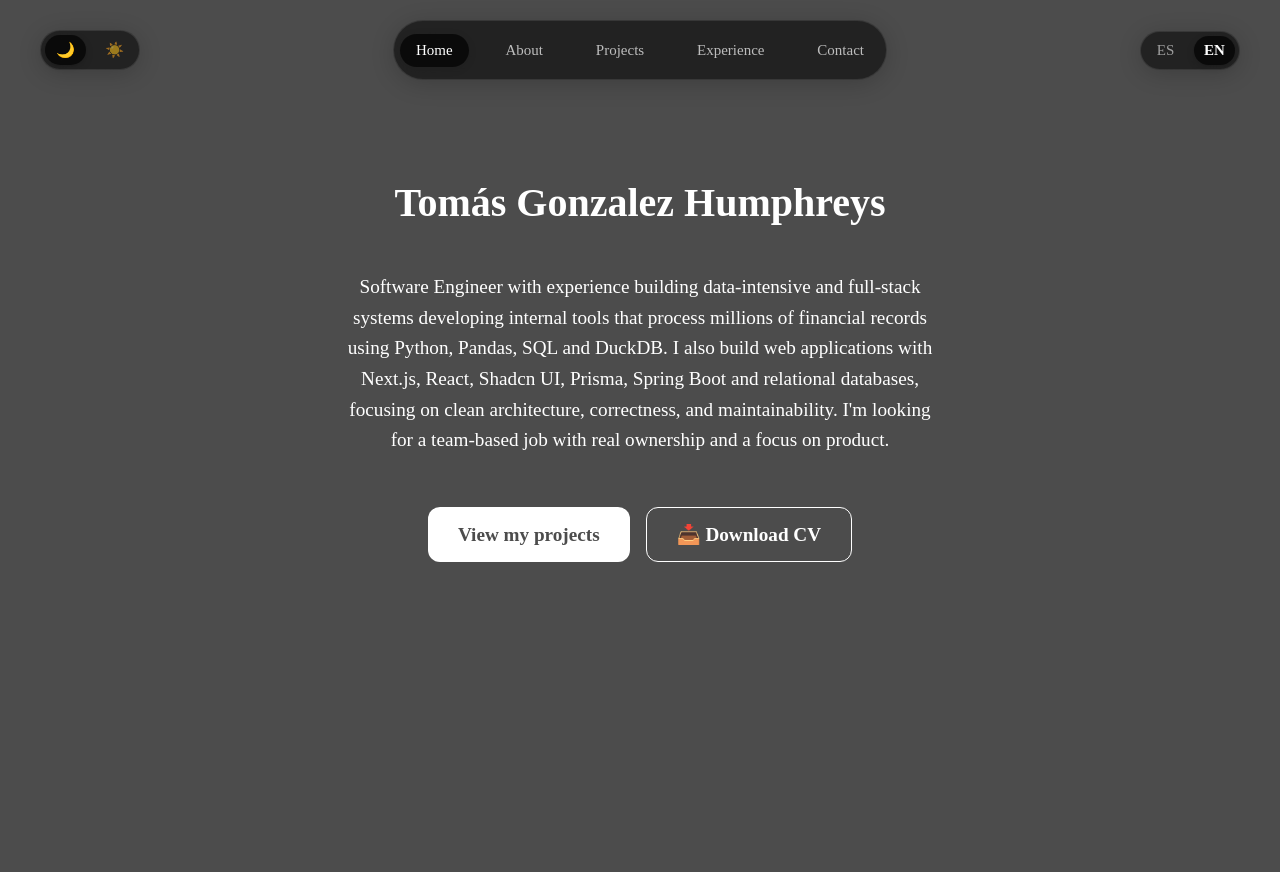
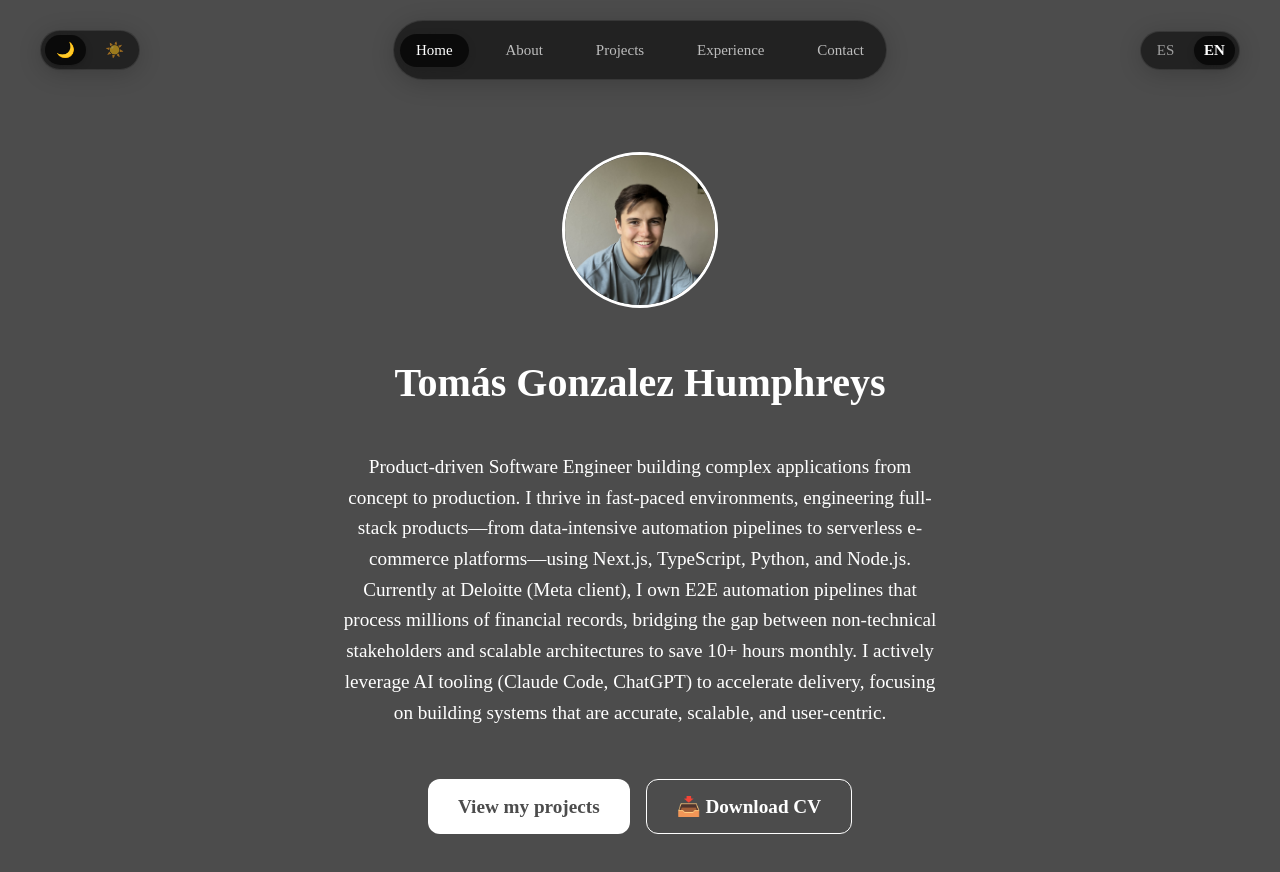
Before and after one commit to tomasitogh/shiny-potato-portfolio, a React (Vite) app: page / in a window 1280 px wide. Shown: the top 872 px of the page. Built offline with nearby package versions, Linux system fonts and the light colour scheme.

Commit message:
fix: image en homepage y ajsute en texto About Me

```diff
--- a/src/pages/Home.css
+++ b/src/pages/Home.css
@@ -5,6 +5,15 @@
     align-items: center;
     max-width: 800px;
     margin: 2rem auto;
+}
+
+.home-profile-img {
+    width: 150px;
+    height: 150px;
+    border-radius: 50%;
+    object-fit: cover;
+    margin-bottom: 1.5rem;
+    border: 3px solid var(--text);
 }
 
 .home-title {
--- a/src/pages/Home.jsx
+++ b/src/pages/Home.jsx
@@ -11,6 +11,7 @@ export default function Home() {
 
   return (
     <main className="page home-container">
+      <img src="/IMG_6018.jpg" alt="Profile" className="home-profile-img" />
       <h1 className="home-title">{t("homePage.title")}</h1>
       <p className="home-description">
         {t("homePage.description")}
--- a/src/translations/en.json
+++ b/src/translations/en.json
@@ -1,7 +1,7 @@
 {
     "homePage": {
         "title": "Tomás Gonzalez Humphreys",
-        "description": "Software Engineer with experience building data-intensive and full-stack systems developing internal tools that process millions of financial records using Python, Pandas, SQL and DuckDB. I also build web applications with Next.js, React, Shadcn UI, Prisma, Spring Boot and relational databases, focusing on clean architecture, correctness, and maintainability. I'm looking for a team-based job with real ownership and a focus on product.",
+        "description": "Product-driven Software Engineer building complex applications from concept to production. I thrive in fast-paced environments, engineering full-stack products—from data-intensive automation pipelines to serverless e-commerce platforms—using Next.js, TypeScript, Python, and Node.js. Currently at Deloitte (Meta client), I own E2E automation pipelines that process millions of financial records, bridging the gap between non-technical stakeholders and scalable architectures to save 10+ hours monthly. I actively leverage AI tooling (Claude Code, ChatGPT) to accelerate delivery, focusing on building systems that are accurate, scalable, and user-centric.",
         "projectsButton": "View my projects",
         "cvButton": "Download CV"
     },
--- a/src/translations/es.json
+++ b/src/translations/es.json
@@ -1,7 +1,7 @@
 {
     "homePage": {
         "title": "Tomás Gonzalez Humphreys",
-        "description": "Ingeniero de software con experiencia en sistemas full-stack y procesamiento de datos. Actualmente trabajo en Deloitte desarrollando herramientas internas que procesan millones de registros contables usando Python, Pandas, SQL y DuckDB. También construyo aplicaciones web con Next.js, React, Shadcn UI, Prisma, Spring Boot y bases de datos relacionales, enfocándome en arquitectura limpia, confiabilidad y mantenibilidad. Estoy buscando trabajar en equipos con ownership real y foco en producto.",
+        "description": "Software Engineer orientado al producto, construyendo aplicaciones complejas desde el concepto hasta producción. Me desenvuelvo bien en entornos de ritmo rápido, diseñando productos full-stack —desde pipelines de automatización de datos hasta e-commerce serverless— con Next.js, TypeScript, Python y Node.js. Actualmente en Deloitte (cliente Meta), soy dueño de pipelines E2E que procesan millones de registros financieros, conectando stakeholders no técnicos con arquitecturas escalables para ahorrar más de 10 horas mensuales. Uso activamente herramientas de IA (Claude Code, ChatGPT) para acelerar la entrega, enfocándome en construir sistemas precisos, escalables y centrados en el usuario.",
         "projectsButton": "Ver mis proyectos",
         "cvButton": "Descargar CV"
     },
```
